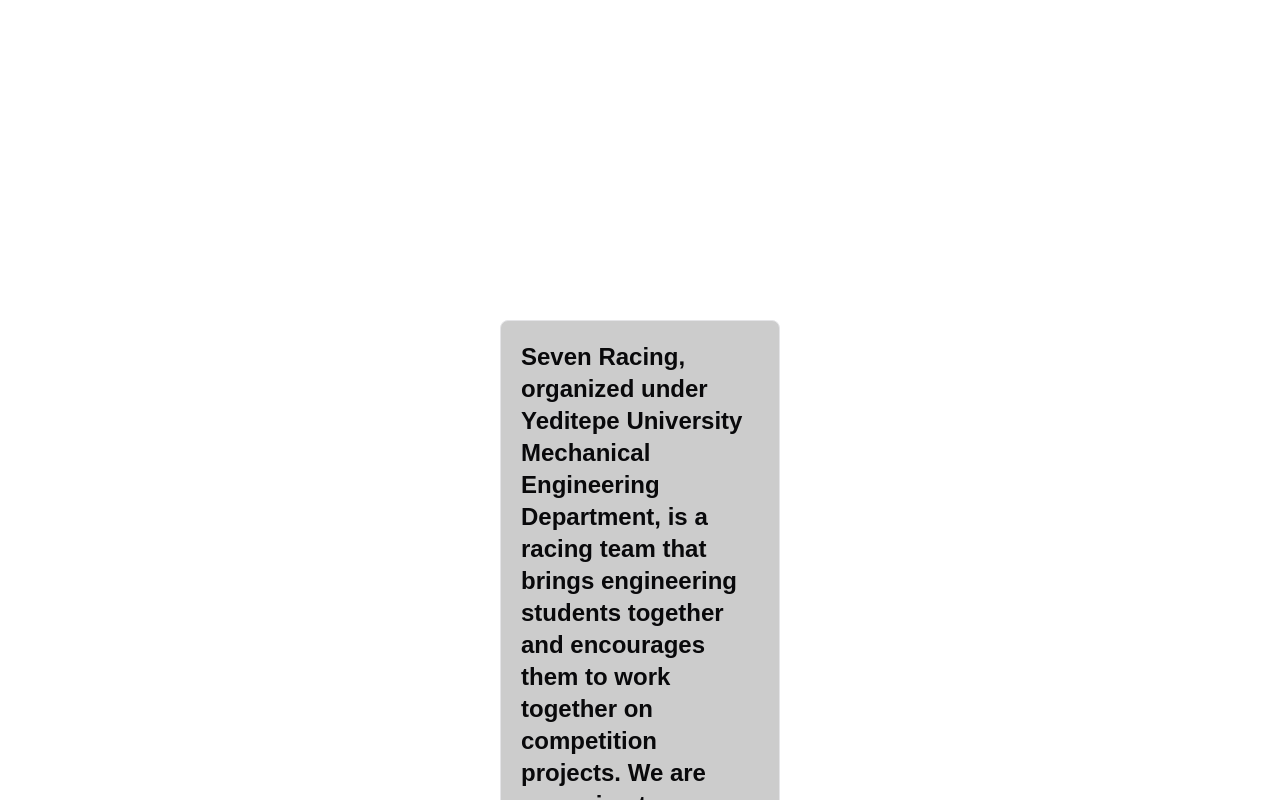
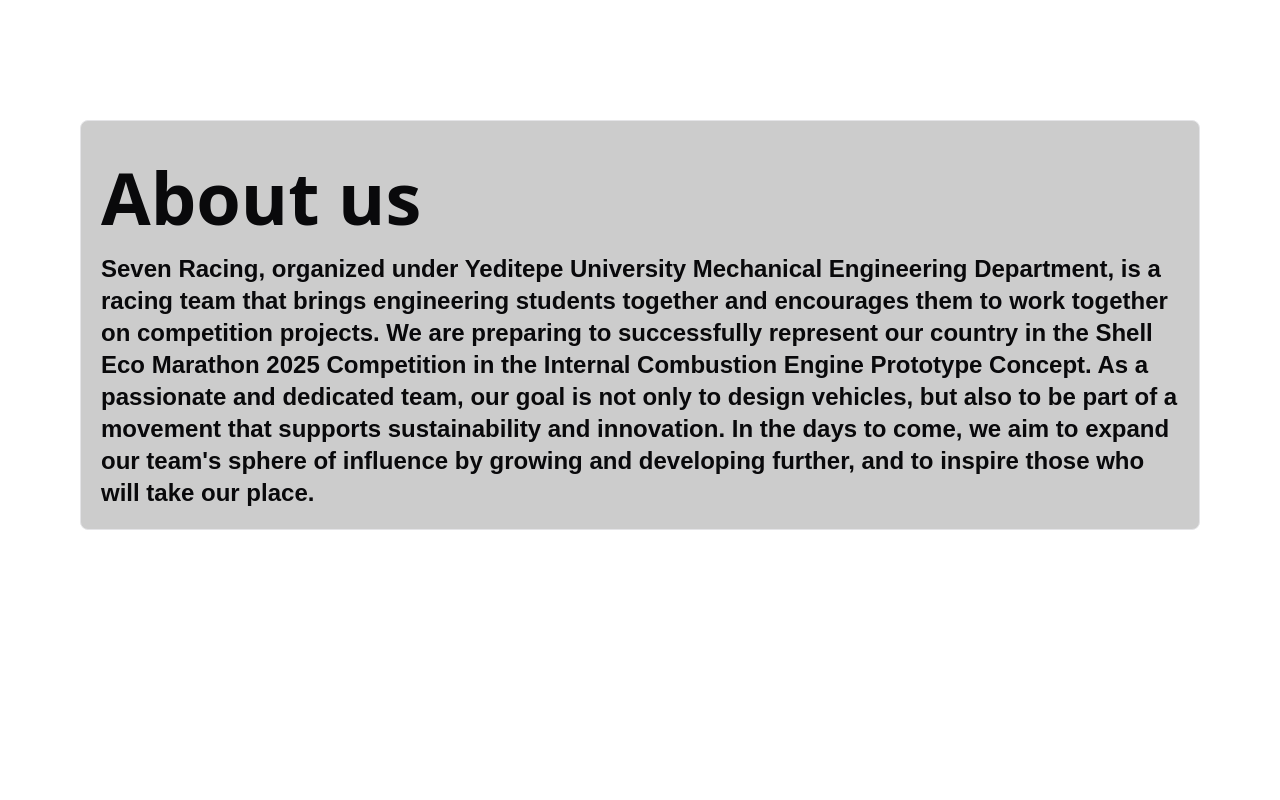
Before and after one commit to yeditepesevenracing/7racing-web, a Next.js app: page / in a window 1280 px wide. Shown: the part 920-1720 px from the top of the page. Built offline with nearby package versions, Linux system fonts and the light colour scheme.

Commit message:
Fixed weird scrolling on chorme & safari. Broken on firefox.

```diff
--- a/src/app/page.tsx
+++ b/src/app/page.tsx
@@ -17,10 +17,7 @@
   return (
     <>
       <div className="fixed inset-0 -z-10 h-full w-full bg-white [background:radial-gradient(125%_125%_at_50%_10%,#fff_40%,#269b76_100%)]"></div>
-      <div
-        onScroll={() => console.log("hello")}
-        className="flex flex-col items-center"
-      >
+      <div className="flex flex-col items-center">
         <div
           ref={logoRef}
           className={`flex flex-col items-center transition-opacity ease-in duration-700 ${
@@ -42,11 +39,12 @@
 
         <div
           // className="border rounded-lg m-[500px] bg-black/20 p-5"
-          className={`border rounded-lg m-[500px] bg-black/20 p-5 transition-opacity ease-in duration-700 ${
+          className={`border rounded-lg m-[300px] bg-black/20 p-5 transition-opacity ease-in duration-700 mx-20 ${
             isVisibleAbout ? "opacity-100" : "opacity-0"
           }`}
           ref={aboutRef}
         >
+          <Title text="About us" className="my-5" />
           <p className="font-bold text-2xl">
             Seven Racing, organized under Yeditepe University Mechanical
             Engineering Department, is a racing team that brings engineering
```
